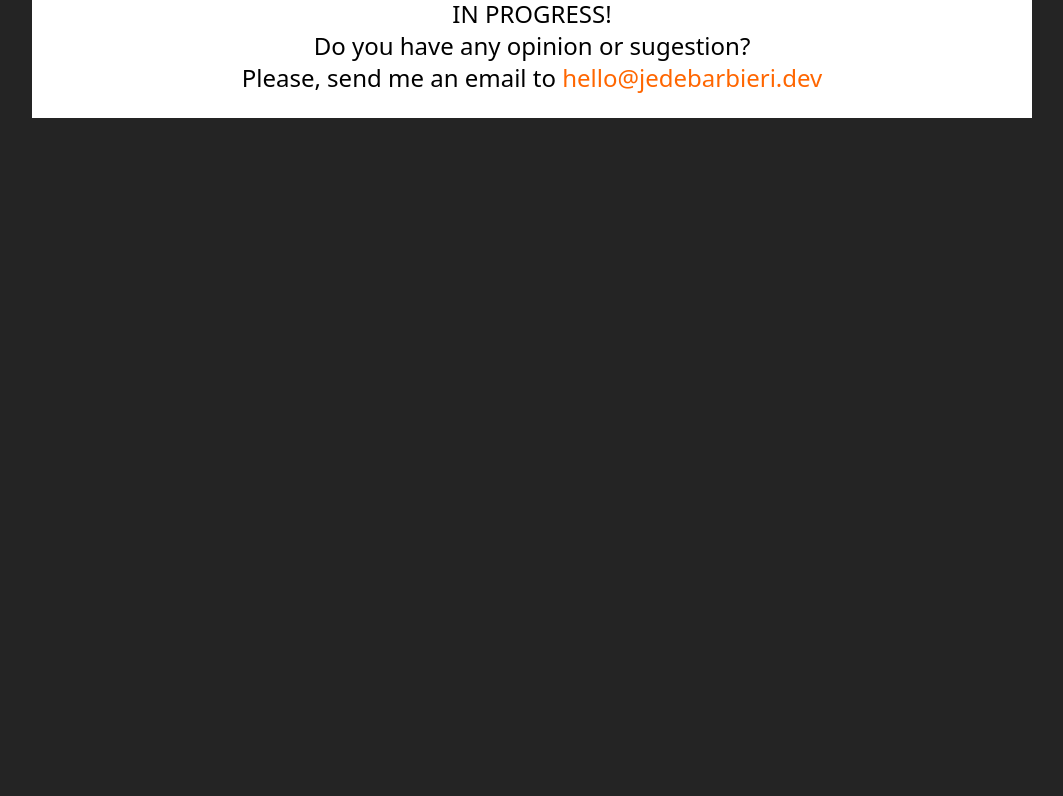
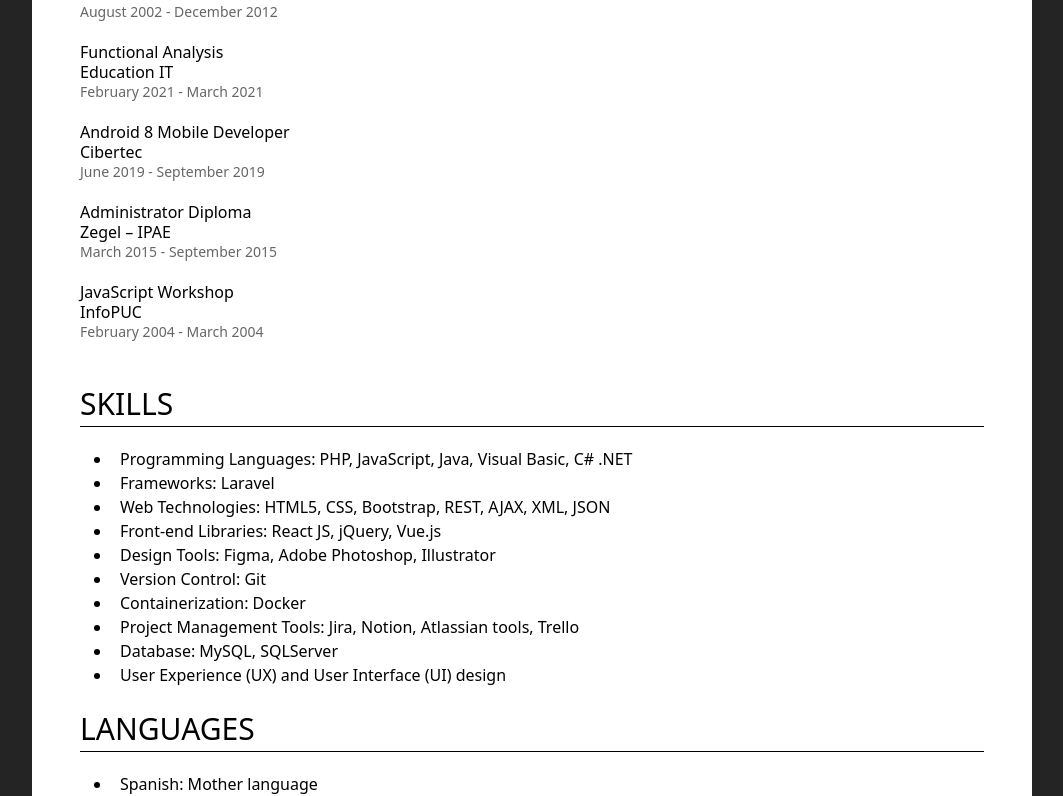
Before and after one commit to jedebarbieri/jedebarbieri.dev, a React (Vite) app: page / in a window 1280 px wide. Shown: the part 2724-3520 px from the top of the page, without its empty margins (108-1171 px from the left). Before the commit the page ends 2842 px from the top, so only its background shows below. Built offline with nearby package versions, Linux system fonts and the light colour scheme.

Commit message:
Done: CV as it is in the PDF https://trello.com/c/gMGrKzK9/6

```diff
--- a/src/App.jsx
+++ b/src/App.jsx
@@ -1,3 +1,4 @@
+import Education from "./Education";
 import Section from "./Section";
 import WorkExperience from "./WorkExperience";
 
@@ -8,7 +9,7 @@
             <h2 className="text-lg text-accent">Fullstack Web Developer | Laravel, API Design & UX-focused</h2>
             <p className="text-accent text-sm"><a className="dark" href="mailto:hello@jedebarbieri.dev" target="_blank">hello@jedebarbieri.dev</a> • Lisboa, Portugal</p>
         </header>
-        <main className="flex flex-col items-center px-12 py-6 text-lg leading-6 text-primary">
+        <main className="flex flex-col items-center px-12 py-6 text-lg leading-6 text-primary font-thin">
             <p className="mb-5">Fullstack developer specialized in <b>PHP</b> and <b>Laravel</b>, with a strong drive for building scalable, maintainable, and usercentric solutions. Passionate about crafting software that solves real-world problems and contributes to meaningful impact, I’m seeking challenges that allow me to grow while delivering value through clean, robust code.</p>
             <p className="text-center font-family-italic italic font-thin opacity-70 mb-3">I hold a degree in Computer Engineering and bring deep expertise in PHP development, particularly with Laravel, as well as solid experience in other backend technologies. My professional background spans information <b>systems analysis</b>, <b>requirement gathering</b>, <b>documentation</b>, and <b>project coordination</b>. I'm skilled at working collaboratively across teams to deliver high-quality software, and I take pride in translating complex business needs into clear, actionable development tasks. My strong <b>technical foundation</b> is matched by a practical, problem-solving mindset that helps bridge the gap between vision and execution.</p>
             <Section title="Work Experience">
@@ -171,7 +172,57 @@
                 />
             </Section>
             <Section title="Education & Training">
-
+                <Education
+                    title="Bachelor’s Degree in Software Engineer"
+                    school="Pontificia Universidad Católica del Perú"
+                    startDate="August 2002"
+                    endDate="December 2012"
+                />
+                <Education
+                    title="Functional Analysis"
+                    school="Education IT"
+                    startDate="February 2021"
+                    endDate="March 2021"
+                />
+                <Education
+                    title="Android 8 Mobile Developer"
+                    school="Cibertec"
+                    startDate="June 2019"
+                    endDate="September 2019"
+                />
+                <Education
+                    title="Administrator Diploma"
+                    school="Zegel – IPAE"
+                    startDate="March 2015"
+                    endDate="September 2015"
+                />
+                <Education
+                    title="JavaScript Workshop"
+                    school="InfoPUC"
+                    startDate="February 2004"
+                    endDate="March 2004"
+                />
+            </Section>
+            <Section title="Skills">
+                <ul className="list-disc pl-8 text-base">
+                    <li className="pl-2">Programming Languages: PHP, JavaScript, Java, Visual Basic, C# .NET</li>
+                    <li className="pl-2">Frameworks: Laravel</li>
+                    <li className="pl-2">Web Technologies: HTML5, CSS, Bootstrap, REST, AJAX, XML, JSON</li>
+                    <li className="pl-2">Front-end Libraries: React JS, jQuery, Vue.js</li>
+                    <li className="pl-2">Design Tools: Figma, Adobe Photoshop, Illustrator</li>
+                    <li className="pl-2">Version Control: Git</li>
+                    <li className="pl-2">Containerization: Docker</li>
+                    <li className="pl-2">Project Management Tools: Jira, Notion, Atlassian tools, Trello</li>
+                    <li className="pl-2">Database: MySQL, SQLServer</li>
+                    <li className="pl-2">User Experience (UX) and User Interface (UI) design</li>
+                </ul>
+            </Section>
+            <Section title="Languages">
+                <ul className="list-disc pl-8 text-base">
+                    <li className="pl-2">Spanish: Mother language</li>
+                    <li className="pl-2">English: Fluent - C1</li>
+                    <li className="pl-2">Portuguese: Fluent - C1</li>
+                </ul>
             </Section>
             <div className="text-center text-2xl mt-6">
                 <div>IN PROGRESS!</div>
--- /dev/null
+++ b/src/Education.jsx
@@ -0,0 +1,11 @@
+const Education = ({ title, school, startDate, endDate }) => {
+    return (
+        <div className="text-base mb-5">
+            <div className="font-medium leading-5">{title}</div>
+            <div className="leading-5">{school}</div>
+            <div className="mb-2 opacity-60 text-sm leading-5">{startDate} - {endDate}</div>
+        </div>
+    );
+}
+
+export default Education;
```
